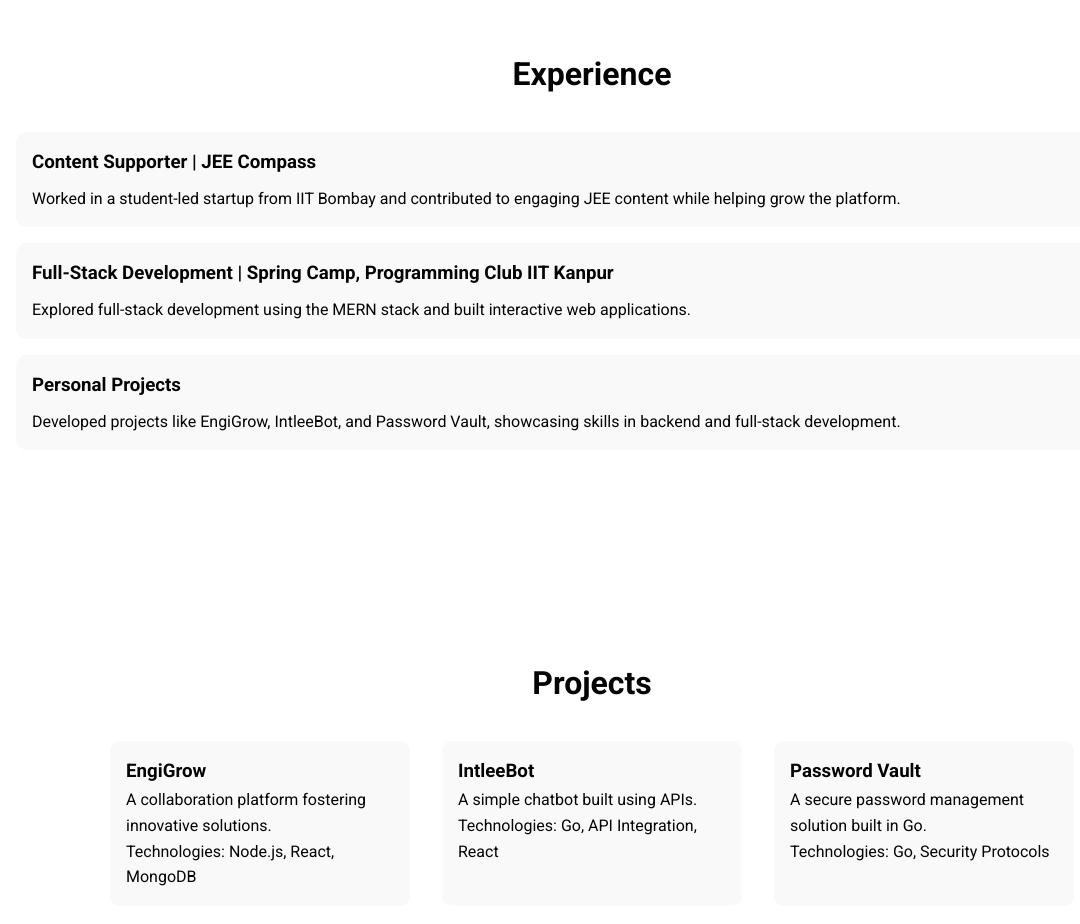
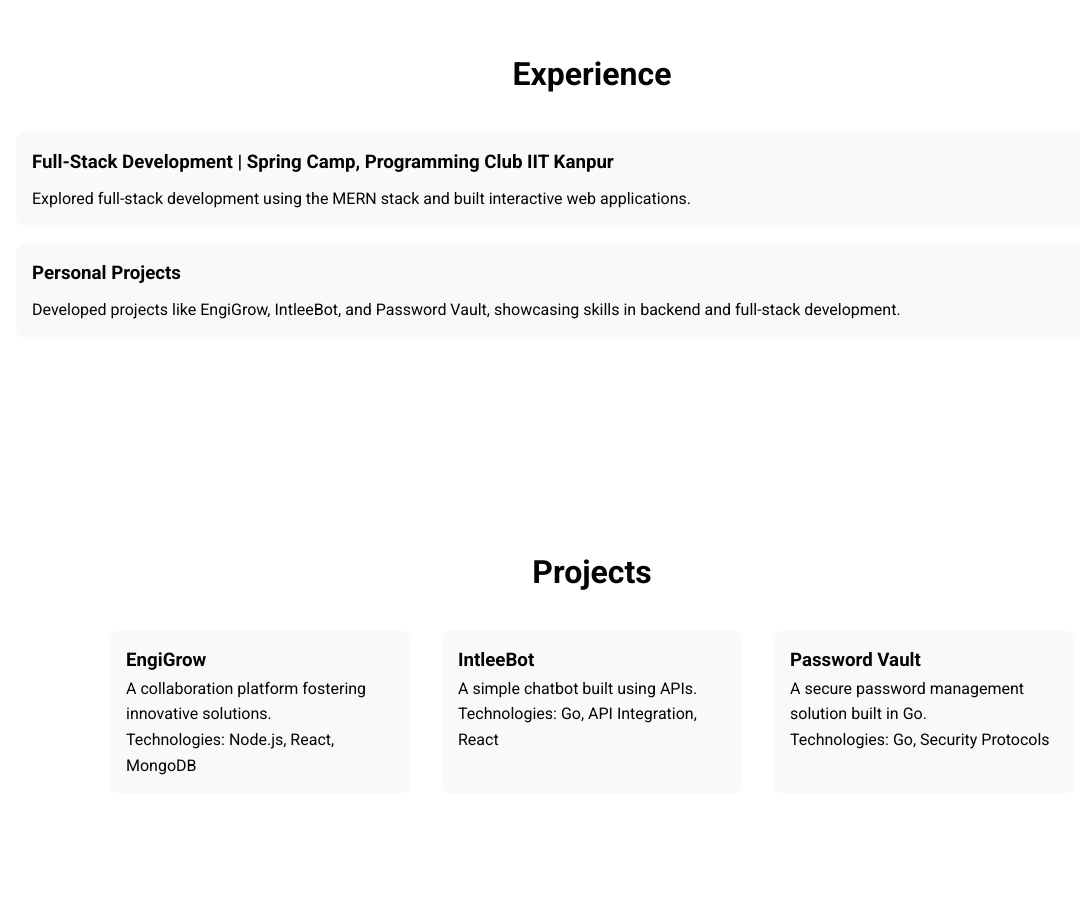
Before and after one commit to Muragesh-24/MY-PORTFOLIO, a plain HTML site: page index.html in a window 1280 px wide. Shown: the part 1060-1984 px from the top of the page, without its empty margins (48-1128 px from the left). Drawn offline with Linux system fonts and the light colour scheme.

Commit message:
deleted a useless thing from expe

```diff
--- a/index.html
+++ b/index.html
@@ -369,12 +369,7 @@
     <section id="experience" class="section experience">
       <div class="container">
         <h2>Experience</h2>
-        <div class="experience-item">
-          <h3>Content Supporter | JEE Compass</h3>
-          <p>
-            Worked in a student-led startup from IIT Bombay and contributed to engaging JEE content while helping grow the platform.
-          </p>
-        </div>
+
         <div class="experience-item">
           <h3>Full-Stack Development | Spring Camp, Programming Club IIT Kanpur</h3>
           <p>
```
